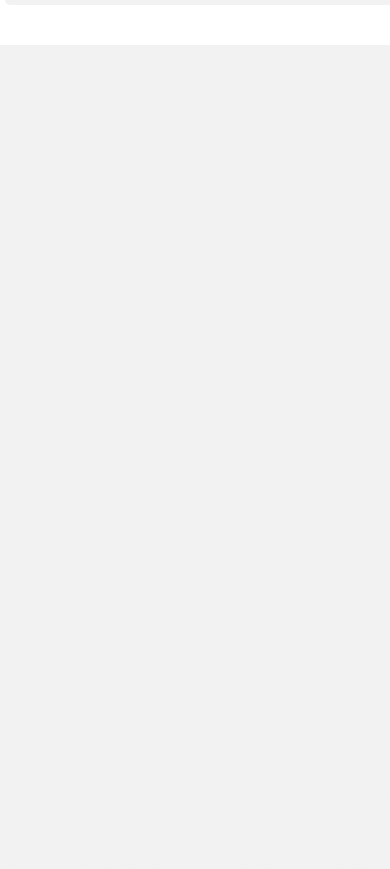
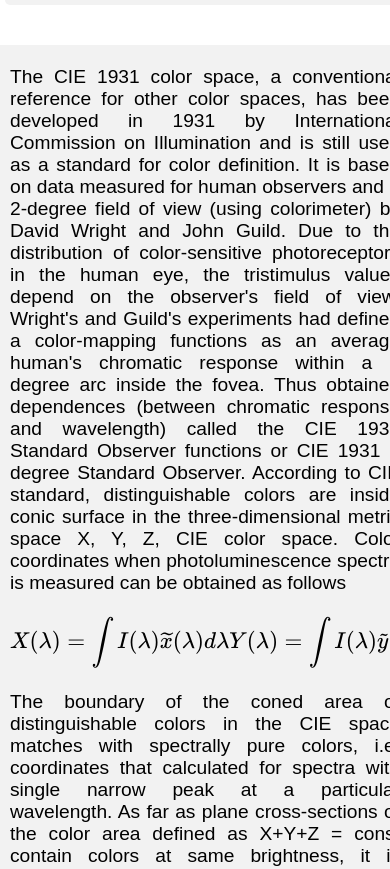
Before and after one commit to AlionaV/alionaV.github.io, a plain HTML site: page CIE.html in a window 390 px wide. Shown: the part 1116-1985 px from the top of the page. Drawn offline with nearby package versions, Linux system fonts and the light colour scheme; some packages are replaced by stand-ins of ours.

Commit message:
Update CIE.html

```diff
--- a/CIE.html
+++ b/CIE.html
@@ -83,7 +83,7 @@
                 margin: 0;
                 padding-left: 50px;
 				padding-right: 20px;
-                padding-top: 50px;
+                padding-top: 120px;
 				padding-bottom: 50px;
                 overflow: hidden;
                 background-color: #f2f2f2;
@@ -99,7 +99,7 @@
             width: 500px;
             font-size: large;
         }
-
+        .button:disabled{cursor:not-allowed;opacity:0.3;}
         input[type=text], text{
             width: 100%;
             padding: 8px 20px;
@@ -150,6 +150,7 @@
 	}
 	.panel-text {
 			padding-left: 10px;
+			padding-top: 20px
 	}
 	        #stage {
                 width: 400px;
@@ -163,7 +164,7 @@
 
     }
 	.adj {width: 400px;}
-	.button:disabled{cursor:not-allowed;opacity:0.3;}
+
 
 
 }
@@ -178,6 +179,10 @@
 	}
 	.mobile{display:block;
 			width:100%!important}
+	.content{max-width: 400px;}
+}
+@media screen and (max-width: 360px) {
+	.content{max-width: 350px;}
 }
      </style>
 <script>
@@ -235,7 +240,7 @@ Your browser does not support the HTML5 canvas tag.</canvas>
 
 <div class="spacer"></div>
 
-<div class="panel-text" style="color:#f2f2f2;">
+<div class="panel-text"> <!--style="color:#f2f2f2;"-->
   <p class="main"></p><p class = "content">
 The CIE 1931 color space, a conventional reference for other color spaces, has been developed in 1931 by International Commission on
  Illumination  and is still used as a standard for color definition. It is based on data measured for human observers and a 2-degree field
```
